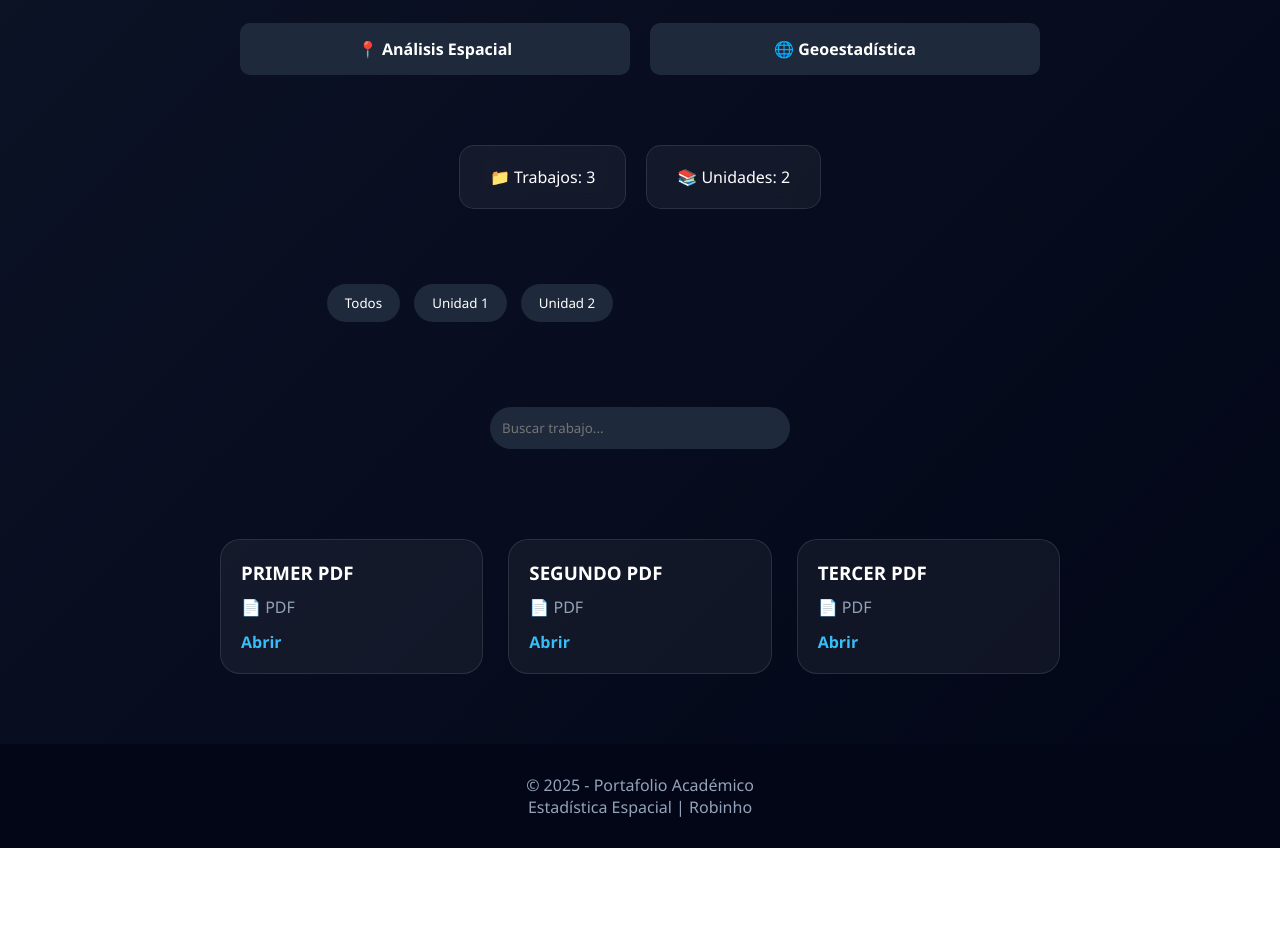
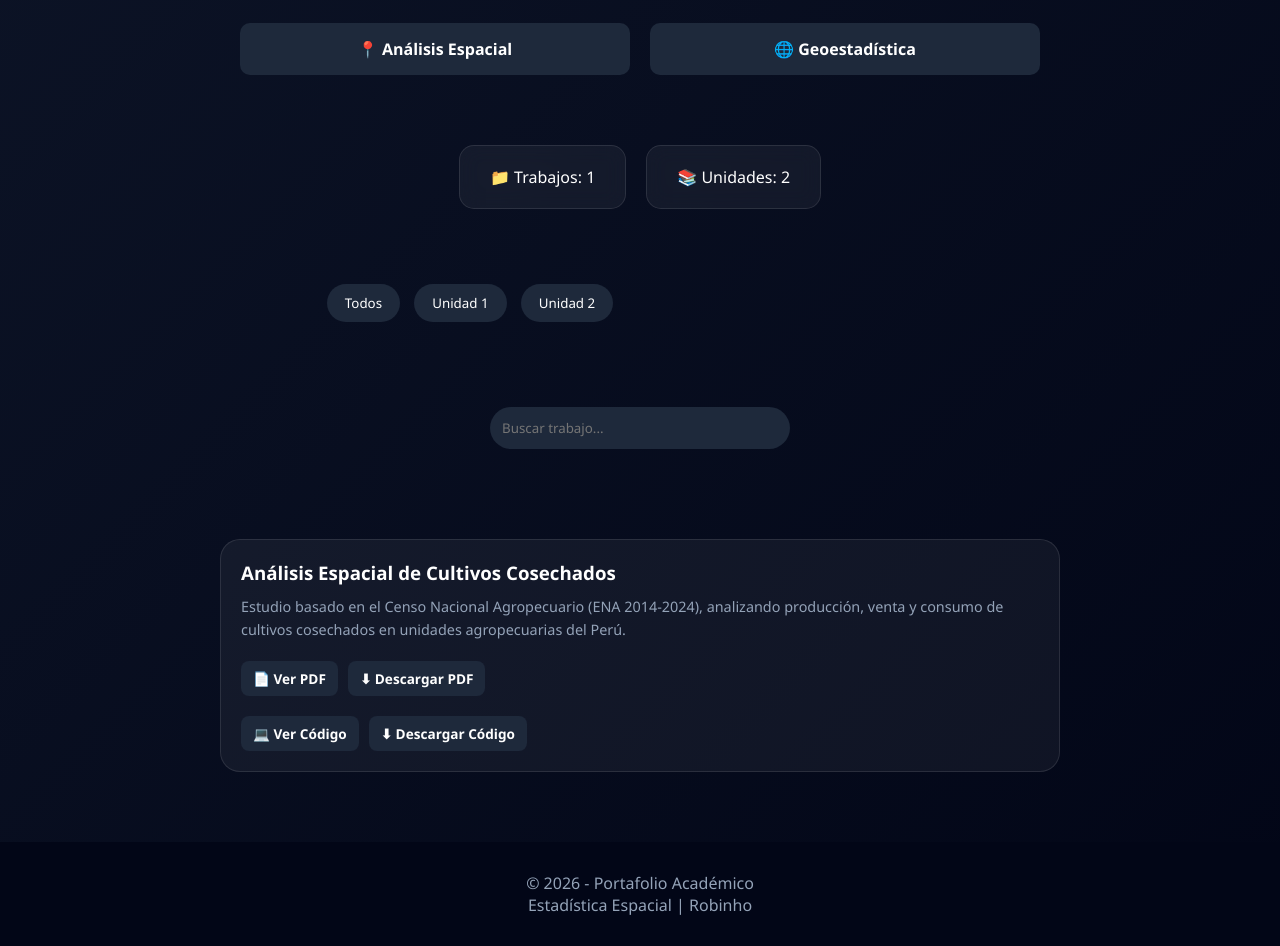
Before and after one commit to DenilzonTaparaTristan/space-statistics, a plain HTML site: page index.html in a window 1280 px wide. Shown: the part 808-1754 px from the top of the page. Before the commit the page ends 1656 px from the top, so only its background shows below. Drawn offline with Linux system fonts and the light colour scheme.

Commit message:
Analisis ENA variables 229CDE

```diff
--- a/css/styles.css
+++ b/css/styles.css
@@ -295,3 +295,41 @@ footer {
   color: black;
   transform: scale(1.05);
 }
+
+/* TARJETA DE TRABAJO PRO */
+.trabajo-pro {
+  background: rgba(255,255,255,0.05);
+  border-radius: 15px;
+  padding: 20px;
+  border: 1px solid rgba(255,255,255,0.1);
+}
+
+/* DESCRIPCIÓN */
+.desc {
+  margin: 10px 0;
+  color: #cbd5f5;
+  font-size: 0.9rem;
+}
+
+/* BOTONES */
+.botones {
+  display: flex;
+  gap: 10px;
+  margin-top: 10px;
+  flex-wrap: wrap;
+}
+
+.botones a {
+  background: #1e293b;
+  padding: 8px 12px;
+  border-radius: 8px;
+  text-decoration: none;
+  color: white;
+  font-size: 0.85rem;
+  transition: 0.3s;
+}
+
+.botones a:hover {
+  background: #38bdf8;
+  color: black;
+}
--- a/index.html
+++ b/index.html
@@ -86,7 +86,7 @@
 
 <!-- FOOTER -->
 <footer>
-  <p>© 2025 - Portafolio Académico</p>
+  <p>© 2026 - Portafolio Académico</p>
   <p>Estadística Espacial | Robinho</p>
 </footer>
 
--- a/js/app.js
+++ b/js/app.js
@@ -1,21 +1,10 @@
 const trabajos = [
   {
-    nombre: "PRIMER PDF",
+    nombre: "Análisis Espacial de Cultivos Cosechados",
     unidad: "u1",
-    tipo: "📄 PDF",
-    link: "trabajos/unidad1/primer.pdf"
-  },
-  {
-    nombre: "SEGUNDO PDF",
-    unidad: "u1",
-    tipo: "📄 PDF",
-    link: "trabajos/unidad1/segundo.pdf"
-  },
-  {
-    nombre: "TERCER PDF",
-    unidad: "u2",
-    tipo: "📄 PDF",
-    link: "trabajos/unidad2/tercero.pdf"
+    descripcion: "Estudio basado en el Censo Nacional Agropecuario (ENA 2014-2024), analizando producción, venta y consumo de cultivos cosechados en unidades agropecuarias del Perú.",
+    pdf: "trabajos/unidad1/analisis-espacial/analisis.pdf",
+    codigo: "trabajos/unidad1/analisis-espacial/codigo.R"
   }
 ];
 
@@ -26,10 +15,20 @@ function mostrar(data) {
 
   data.forEach(t => {
     contenedor.innerHTML += `
-      <div class="card">
+      <div class="card trabajo-pro">
         <h3>${t.nombre}</h3>
-        <p>${t.tipo}</p>
-        <a href="${t.link}" target="_blank">Abrir</a>
+
+        <p class="desc">${t.descripcion}</p>
+
+        <div class="botones">
+          <a href="${t.pdf}" target="_blank">📄 Ver PDF</a>
+          <a href="${t.pdf}" download>⬇ Descargar PDF</a>
+        </div>
+
+        <div class="botones">
+          <a href="${t.codigo}" target="_blank">💻 Ver Código</a>
+          <a href="${t.codigo}" download>⬇ Descargar Código</a>
+        </div>
       </div>
     `;
   });
```
Also changed, not shown: 2 other files.
